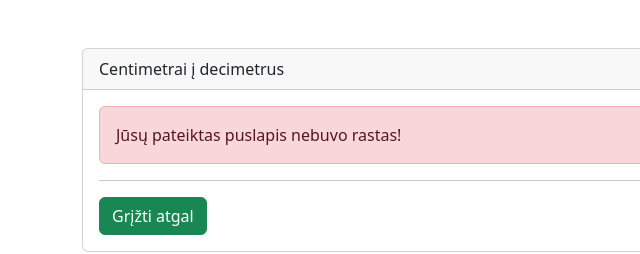
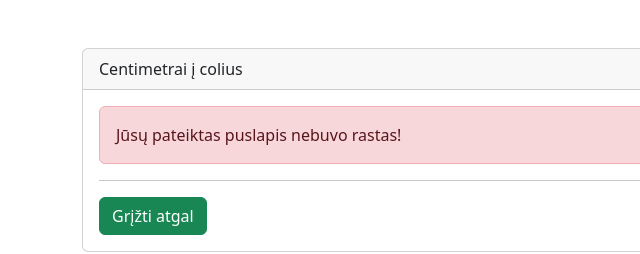
Before and after one commit to EgleTarabildiene/generator, a website: page templates/404.html in a window 1280 px wide. Shown: the full height of the page, 0-640 px from the left. Drawn offline with nearby package versions, Linux system fonts and the light colour scheme.

Commit message:
cmicolius

```diff
--- a/templates/404.html
+++ b/templates/404.html
@@ -13,7 +13,7 @@
         <div class="row">
             <div class="col-md-12">
                 <div class="card mt-5">
-                    <div class="card-header">Centimetrai į decimetrus</div>
+                    <div class="card-header">Centimetrai į colius</div>
                     <div class="card-body">
                         <div class="alert alert-danger">Jūsų pateiktas puslapis nebuvo rastas!</div>
 
```
Also changed, not shown: templates/index.html (+1 -1 lines).
